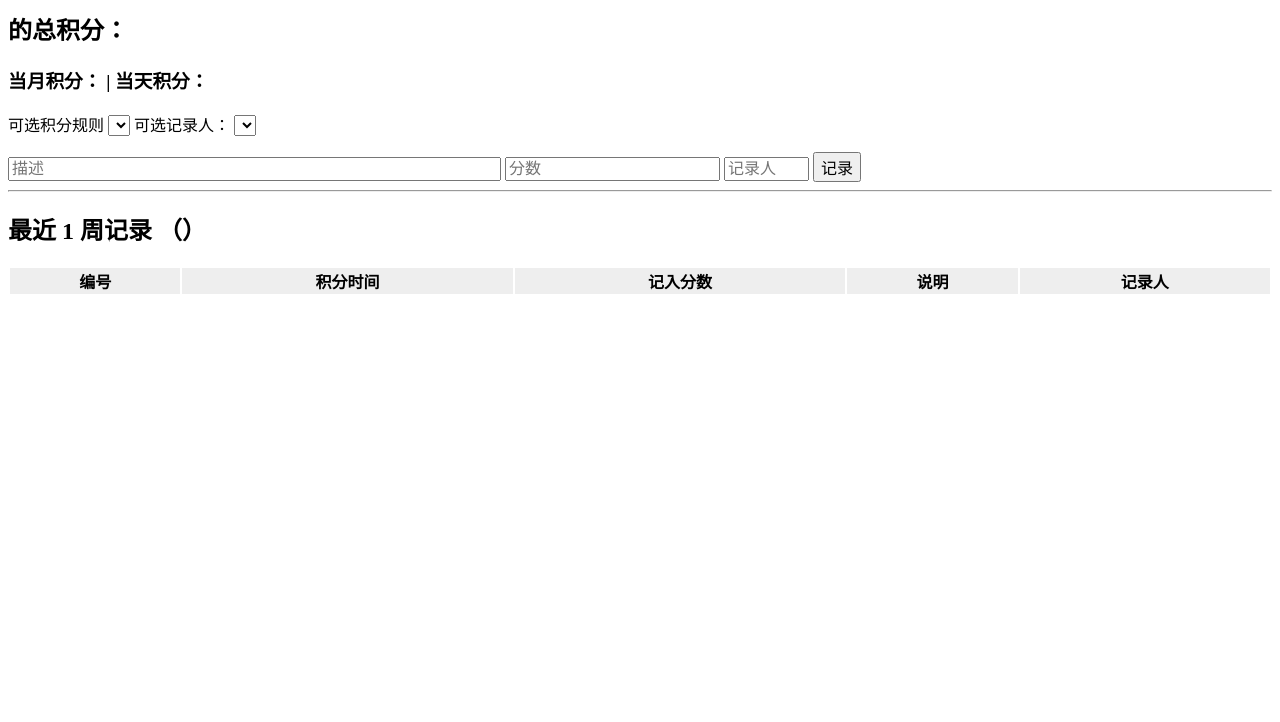
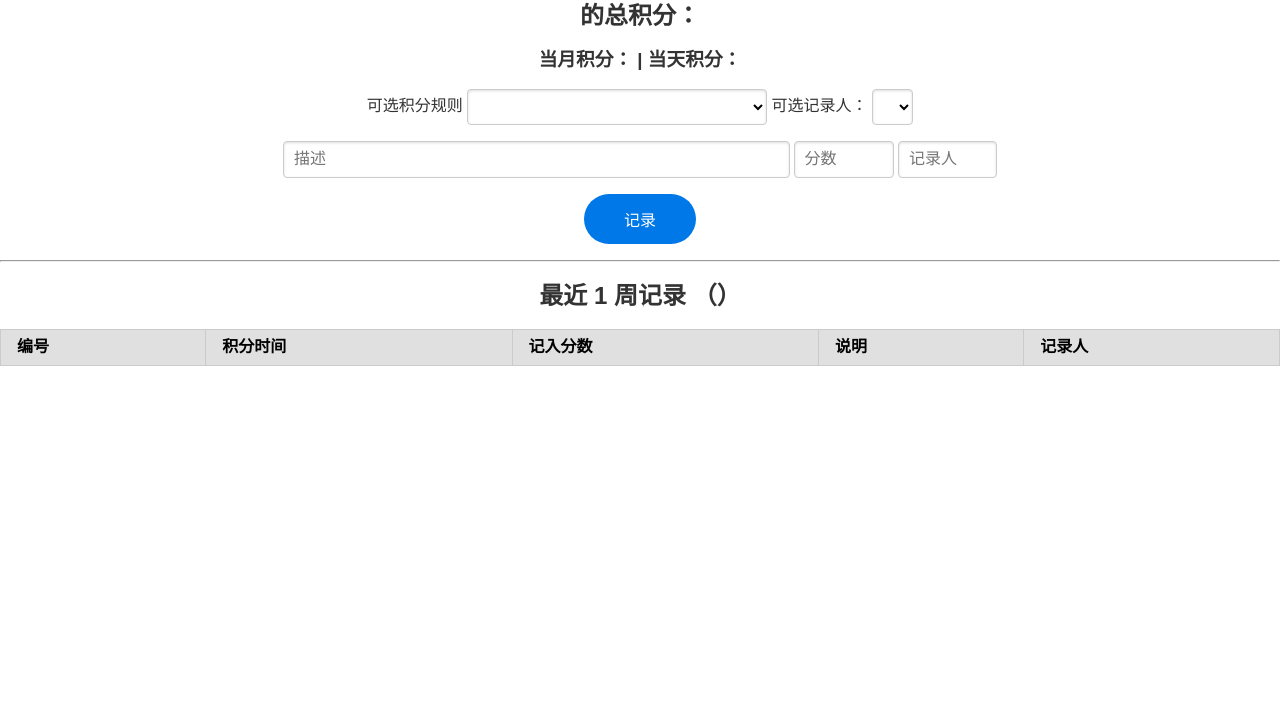
Before and after one commit to somax/growing-credits, a website: page public/index.html in a window 1280 px wide. Shown: the part 78-800 px from the top of the page. Drawn offline with nearby package versions, Linux system fonts and the light colour scheme; no server answers.

Commit message:
style: 界面美化

```diff
--- a/public/index.html
+++ b/public/index.html
@@ -4,45 +4,50 @@
 	<meta charset="UTF-8">
 	<meta name="viewport" content="width=device-width, initial-scale=1">
 	<title>Growing Credits</title>
-
+	<link rel="stylesheet" href="https://unpkg.com/purecss@0.6.1/build/pure-min.css" integrity="sha384-CCTZv2q9I9m3UOxRLaJneXrrqKwUNOzZ6NGEUMwHtShDJ+nCoiXJCAgi05KfkLGY" crossorigin="anonymous">
 	<style>
+		body{
+			text-align: center;
+			color: #333;
+		}
+		.submit{
+			border-radius: 30px;
+			padding: 13px 40px;
+		}
 		.credits-table{
-			width: 100%;
-		}
-		.credits-table th{
-			background-color: #eee;
-		}
-		.credits-talbe td{
-			border:1px solid #ccc;
-		}
-		select, input{
-			font-size: 16px;
+		        width: 100%;
 		}
 	</style>
 </head>
 <body ng-controller="MainCtrl as mc">
+
+
+
 	<h1>马小宝的 Growing Credits</h1>
 	<h2>{{ mc.scores.date | date:"yyyy年M月d日"}} 的总积分： {{mc.scores.sum}}</h2>
 	<h3>当月积分：{{ mc.scores.monthly}} | 当天积分：{{ mc.scores.daily}}</h3>
 
+	<form class="pure-form" ng-submit="mc.addCredit(mc.newCredit)">
 	<p>
 		可选积分规则
-		<select ng-model="mc.selectedTerm" ng-options="(term.description + ' (' + term.score +')') for term in mc.terms" ng-change="mc.onTermChange(mc.selectedTerm)"></select>
+		<select ng-model="mc.selectedTerm" ng-options="(term.description + ' (' + term.score +')') for term in mc.terms" ng-change="mc.onTermChange(mc.selectedTerm)" style="width:300px"></select>
 
         可选记录人：
         <select ng-model="mc.newScorer" ng-options="scorer.name for scorer in mc.scorers" ng-change="mc.newCredit.scorer = mc.newScorer.name"></select>
     </p>
 
-	<form ng-submit="mc.addCredit(mc.newCredit)">
         <input type="text" ng-model="mc.newCredit.description" size="50" placeholder="描述">
-        <input type="number" ng-model="mc.newCredit.score" size="4" placeholder="分数">
+        <input type="number" ng-model="mc.newCredit.score" size="4" placeholder="分数" style="width:100px">
         <input type="text" ng-model="mc.newCredit.scorer" size="6" placeholder="记录人">
-        <input class="btn-primary" type="submit" value="记录">
+     <p>
+
+        <input  class="pure-button pure-button-primary submit" type="submit" value="记录" >
+     </p>
     </form>
 
 	<hr />
 	<h2>最近 1 周记录 （{{mc.scores.lastweek}}）</h2>
-	<table class="credits-table">
+	<table class="pure-table credits-table">
 		<thead>
 			<tr>
 				<th>编号</th>
```
